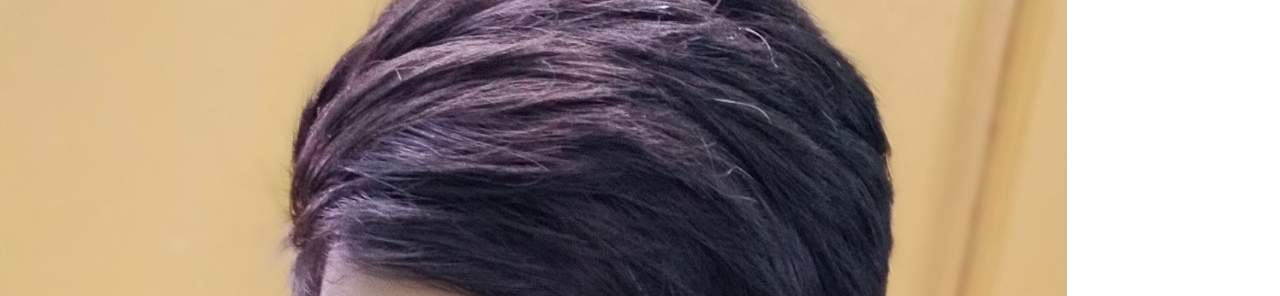
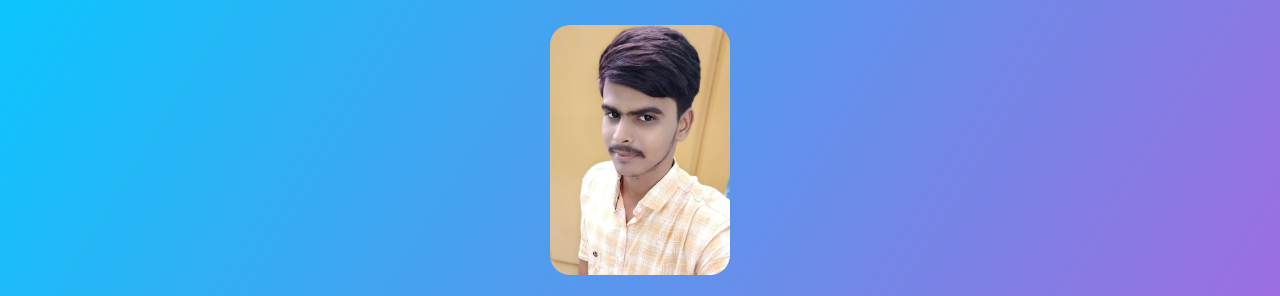
Before and after one commit to antonyanto/Portfolio, a plain HTML site: page index.html in a window 1280 px wide. Shown: the part 181-477 px from the top of the page. Drawn offline with nearby package versions, Linux system fonts and the light colour scheme; the site is published under a folder, as on GitHub Pages, so addresses that start at the root find nothing; a web font is replaced by a local one.

Commit message:
Update index.html

```diff
--- a/index.html
+++ b/index.html
@@ -22,7 +22,7 @@
      <link rel="preconnect" href="https://fonts.gstatic.com">
      <link href="https://fonts.googleapis.com/css2?family=Inknut+Antiqua:wght@700&family=Josefin+Slab&family=Knewave&display=swap" rel="stylesheet">
 
-    <link rel="stylesheet" href="/styles/master.css">
+    <link rel="stylesheet" href="styles/master.css">
   </head>
   <body>
     <nav class="navbar navbar-expand-lg navbar-dark bg-dark">
```
